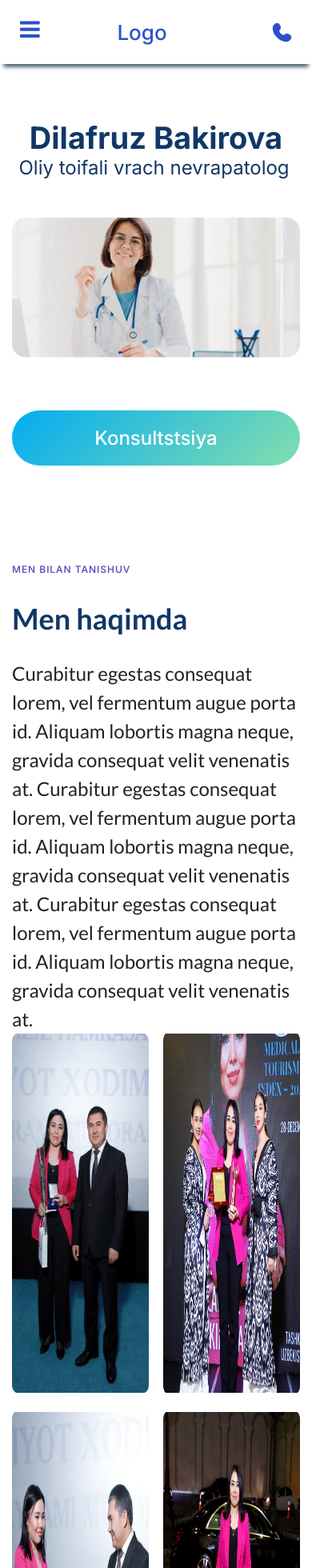
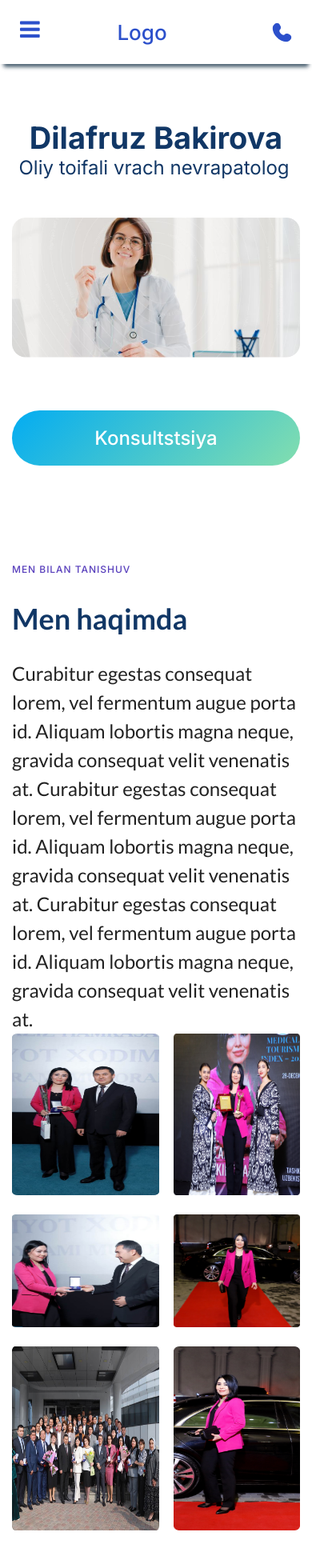
Before and after one commit to Jamshid937/Meditsina, a React (Create React App) app: page / in a window 390 px wide. Shown: the top 1960 px of the page at 80% size. Built offline with nearby package versions, Linux system fonts and the light colour scheme.

Commit message:
finished proekt

```diff
--- a/src/components/About/About.css
+++ b/src/components/About/About.css
@@ -309,8 +309,13 @@ flex-direction: column;
 }
 @media screen and (max-width:550px) {
     .about__imgs-one {
-        grid-template-columns: auto auto;
+        grid-template-columns: 184px auto;
+        grid-template-rows: 202px 141px 230px;
     }
+    .one{
+    width: 115px;
+    }
+
     .galery__imgs{
         grid-template-columns: auto auto;
     }
--- a/src/components/About/index.jsx
+++ b/src/components/About/index.jsx
@@ -22,11 +22,11 @@ const About = () => {
     <>
        <div className='about'>
           <p className='about__info'>Men bilan tanishuv</p>
-          <h2 className='about__title'>Men haqimda</h2>
+          <h2 id='about' className='about__title' >Men haqimda</h2>
           <p className='about__text'>Curabitur egestas consequat lorem, vel fermentum augue porta id. Aliquam lobortis magna neque, gravida consequat velit venenatis at. Curabitur egestas consequat lorem, vel fermentum augue porta id. Aliquam lobortis magna neque, gravida consequat velit venenatis at. Curabitur egestas consequat lorem, vel fermentum augue porta id. Aliquam lobortis magna neque, gravida consequat velit venenatis at.</p>
 
           <div className='about__imgs-one'>
-             <img src={one} alt="" />
+             <img src={one} alt=""  className='one'/>
              <img src={two} alt="" />
              <img src={three} alt="" />
              <img src={four} alt="" />
--- a/src/components/NavBar/NavBar.jsx
+++ b/src/components/NavBar/NavBar.jsx
@@ -32,7 +32,7 @@ function NavBar() {
               <li className="nav-item">
                 <a
                   exact
-                  href="#services"
+                  href="#servic"
                   activeClassName="active"
                   className="nav-links"
                   onClick={click ? handleClick : null}
@@ -43,7 +43,7 @@ function NavBar() {
               <li className="nav-item">
                 <a
                   exact
-                  href="#portfolio"
+                  href="#footer"
                   activeClassName="active"
                   className="nav-links"
                   onClick={click ? handleClick : null}
```
